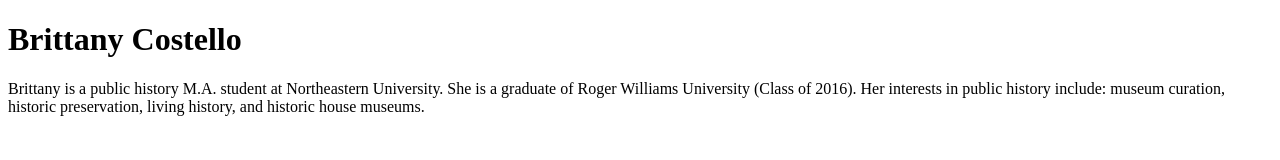
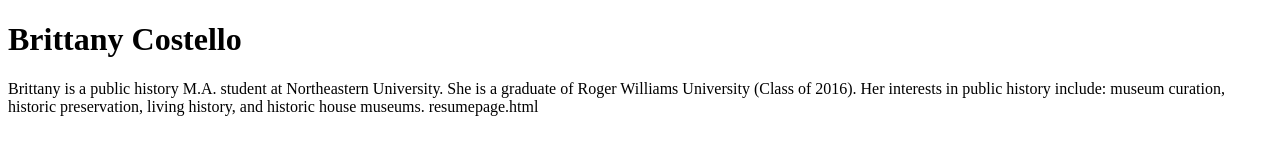
Before and after one commit to BrittanyCostello/brittanycostello.github.io, a plain HTML site: page index.html in a window 1280 px wide. Drawn offline with Linux system fonts and the light colour scheme.

Commit message:
Update index.html

```diff
--- a/index.html
+++ b/index.html
@@ -5,6 +5,6 @@
 <p>Brittany is a public history M.A. student at Northeastern University.
 She is a graduate of Roger Williams University (Class of 2016). Her
 interests in public history include: museum curation, historic preservation,
-living history, and historic house museums.</p>
+living history, and historic house museums. resumepage.html</p>
 </body>
 </html>
```
